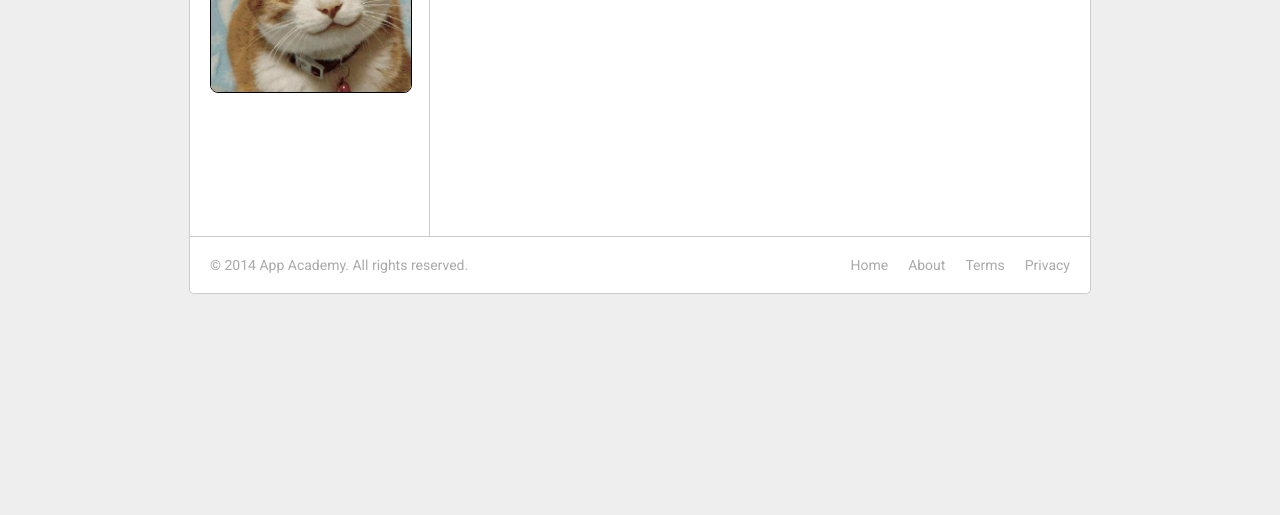
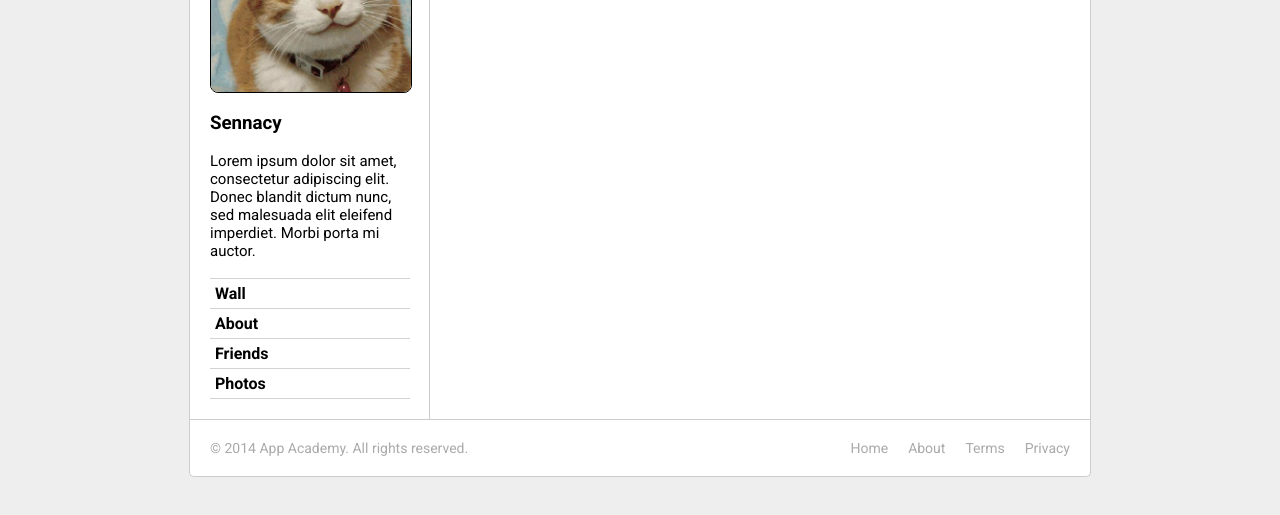
Before and after one commit to calebjo/W8D3, a plain HTML site: page Css Friends/cats.html in a window 1280 px wide. Shown: the part 245-760 px from the top of the page. Drawn offline with Linux system fonts and the light colour scheme.

Commit message:
Add styles for 06-sidebar.css

```diff
--- a/Css Friends/cats.html
+++ b/Css Friends/cats.html
@@ -48,8 +48,18 @@
       <section class="profile-picture">
         <img src="./images/cat.jpg">
       </section>
-      <section class="profile-info"></section>
-      <section class="profile-nav"></section>
+      <section class="profile-info">
+        <h3>Sennacy</h3>
+        <p>Lorem ipsum dolor sit amet, consectetur adipiscing elit. Donec blandit dictum nunc, sed malesuada elit eleifend imperdiet. Morbi porta mi auctor.</p>
+      </section>
+      <section class="profile-nav">
+        <ul>
+          <li>Wall</li>
+          <li>About</li>
+          <li>Friends</li>
+          <li>Photos</li>
+        </ul>
+      </section>
     </section>
     <section class="content-main">
 
--- a/Css Friends/css/06-sidebar.css
+++ b/Css Friends/css/06-sidebar.css
@@ -1,4 +1,8 @@
 /* PHASE 0: Sidebar */
+
+body {
+    font-family: 'Roboto', sans-serif;
+}
 
 .profile-picture img{
     display: block;
@@ -7,3 +11,30 @@
     border-radius: 8px;
     border :1px solid black;
 }
+
+.profile-info h3 {
+    font-weight: 700;
+}
+
+.profile-info p{
+    font-weight: 500;
+    font-size: 15px;
+}
+
+.profile-nav {
+    margin-top: 18px;
+}
+
+.profile-nav li {
+    font-weight: 700;
+    padding: 5px;
+    border-top: 1px solid lightgrey;
+}
+
+.profile-nav li:hover {
+    background: rgb(233, 233, 233);
+}
+
+.profile-nav li:last-child {
+    border-bottom: 1px solid lightgrey;
+}
```
